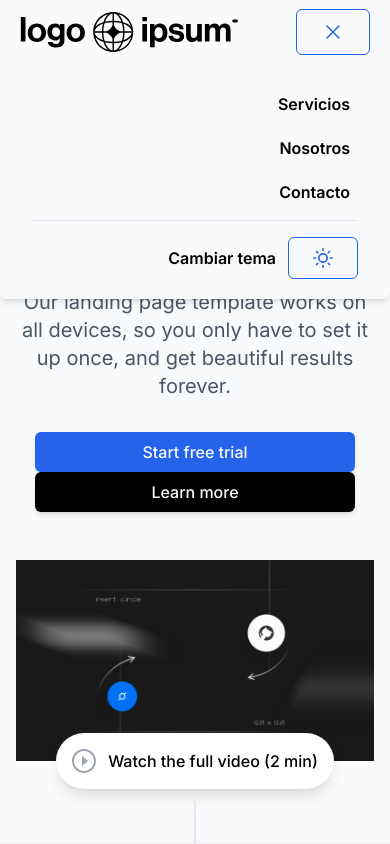
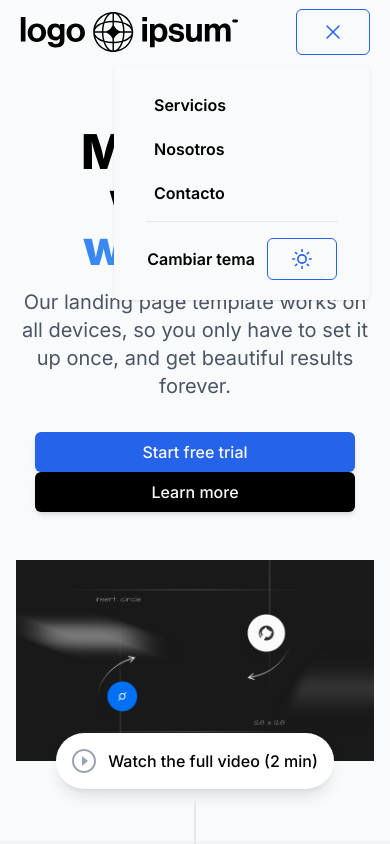
Before and after one commit to xdguido/nextjs-landing-template, a Next.js app: page / in a window 390 px wide. Both pictures are taken after a click on the button "Open main menu". Shown: the top 844 px of the page. Built offline with nearby package versions, Linux system fonts and the light colour scheme.

Commit message:
Mobile menu dialog variant

```diff
--- a/components/header.tsx
+++ b/components/header.tsx
@@ -26,15 +26,12 @@ export default function Header() {
     }, [top]);
 
     return (
-        <Menu
-            as="header"
+        <header
             className={clsx(
                 'fixed  w-full z-30 md:bg-opacity-90 transition duration-150 ease-in-out',
                 !top && 'bg-white backdrop-blur-sm shadow-lg'
             )}
         >
-            {({ open }) => (
-                <>
             {/* <div className="relative max-w-6xl mx-auto px-5 sm:px-6 lg:px-8"> */}
             <div
                 className={clsx(
@@ -66,6 +63,9 @@ export default function Header() {
                         </div>
                     </nav>
                 </div>
+                <Menu as="div" className="relative">
+                    {({ open }) => (
+                        <>
                             <div className="flex items-center sm:hidden">
                                 {/* Mobile menu button */}
                                 <Menu.Button as={Button} style="outline" square>
@@ -77,14 +77,13 @@ export default function Header() {
                                     )}
                                 </Menu.Button>
                             </div>
-                    </div>
-                    {/* </div> */}
+
                             {/* Mobile navigation  */}
                             <Menu.Items
                                 as="nav"
-                        className="bg-slate-50 font-semibold rounded-md shadow-md px-8 py-5 sm:hidden"
+                                className="absolute right-0 top-[3.5rem] min-w-[16rem] bg-gray-50 font-semibold rounded-md shadow px-8 py-5 sm:hidden"
                             >
-                        <div className="flex flex-col text-right gap-5 px-2 pt-2 pb-4 mb-4 border-b border-b-gray-200">
+                                <div className="flex flex-col gap-5 px-2 pt-2 pb-4 mb-4 border-b border-b-gray-200">
                                     {mainNav.map((item) => (
                                         <Menu.Item key={item.name}>
                                             <Link href={item.href} className="w-full">
@@ -93,12 +92,14 @@ export default function Header() {
                                         </Menu.Item>
                                     ))}
                                 </div>
-                        <div className="flex items-center justify-end gap-3">
+                                <div className="flex items-center justify-center gap-3">
                                     Cambiar tema <ThemeToggler />
                                 </div>
                             </Menu.Items>
                         </>
                     )}
                 </Menu>
+            </div>
+        </header>
     );
 }
```
Lines whose indentation alone changed are shown as unchanged.
